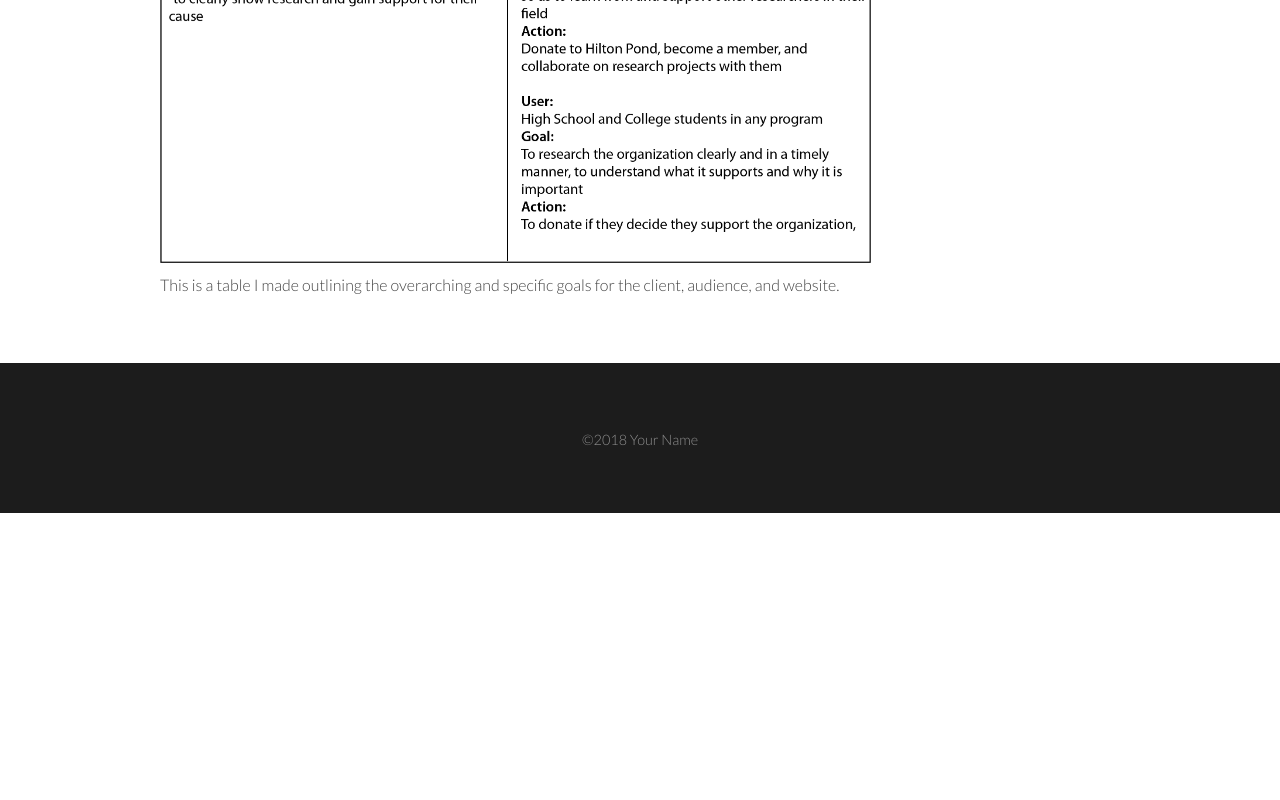
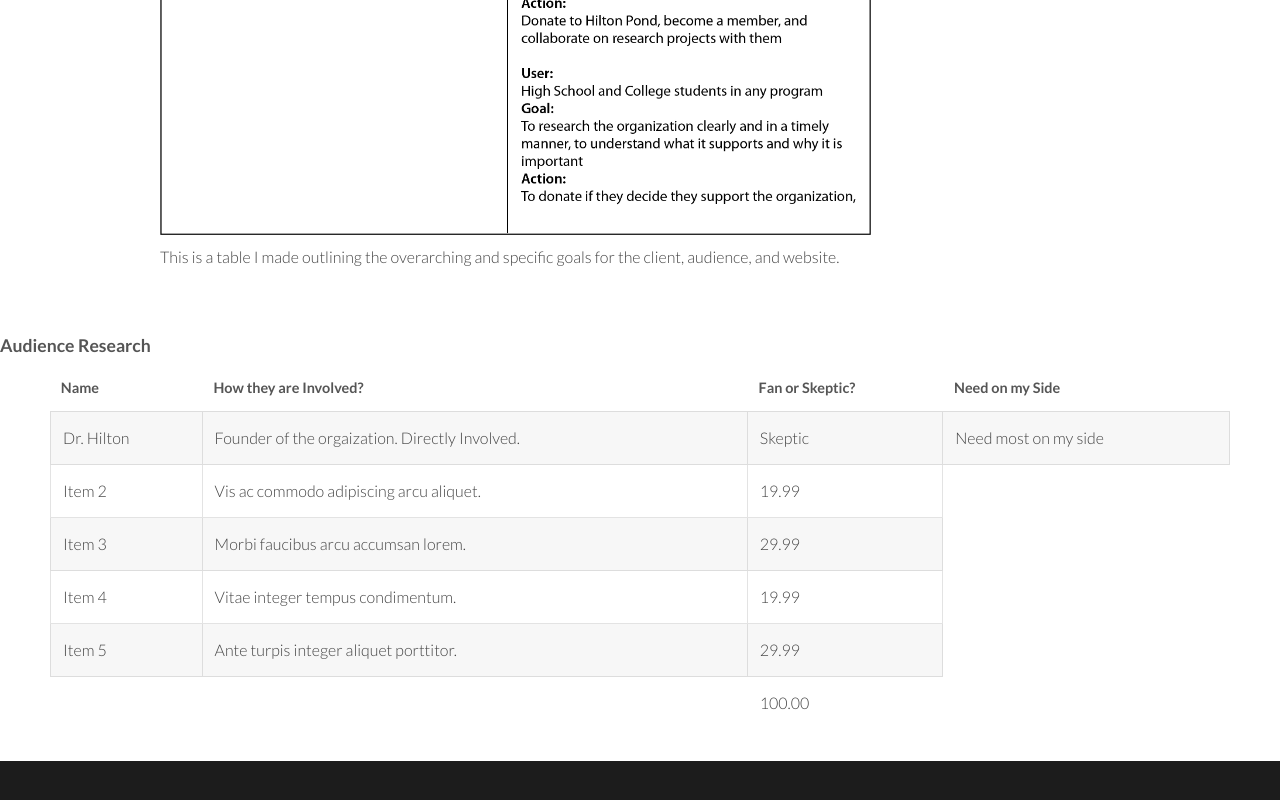
Before and after one commit to dakota-riemer/hiltonPondCenter, a plain HTML site: page audienceGoals.html in a window 1280 px wide. Shown: the part 1970-2770 px from the top of the page. Before the commit the page ends 2483 px from the top, so only its background shows below. Drawn offline with Linux system fonts and the light colour scheme.

Commit message:
audience updates commit

```diff
--- a/assets/css/custom.css
+++ b/assets/css/custom.css
@@ -42,3 +42,8 @@
 
   border-bottom: 1px solid rgba(144, 144, 144, 0.25);
 }
+
+.table-wrapper {
+  margin-left: 50px;
+  margin-right: 50px;
+}
--- a/audienceGoals.html
+++ b/audienceGoals.html
@@ -33,20 +33,71 @@
       <section id="main">
         <div class="inner">
           <div class="image fit">
-          <img height="450px" src ="images\homepage.png"/>
+          <img height="500px" src ="images\audience.jpg"/>
           </div>
           <header>
             <h1>Audience and Goals</h1>
             <p class="info"></p>
           </header>
 
-          <h2>Audience</h2>
-          <h2>Audience Research</h2>
+
+          <h3>Audience Research</h3>
           <img height="700px" src ="images\audience research post it.jpg"/>
           <p>This image shows the research I had done on my audience and everyone involved in my project, either directly or indirectly.</p>
           <img height="600px" src ="images\goals for Hilton Pond Center.jpg"/>
           <p>This is a table I made outlining the overarching and specific goals for the client, audience, and website.</p>
           </section>
+
+
+					<section>
+						<h4>Audience Research</h4>
+						<div class="table-wrapper">
+							<table class="alt">
+								<thead>
+									<tr>
+										<th>Name</th>
+										<th>How they are Involved?</th>
+										<th>Fan or Skeptic?</th>
+										<th>Need on my Side</th>
+									</tr>
+								</thead>
+								<tbody>
+									<tr>
+										<td>Dr. Hilton</td>
+										<td>Founder of the orgaization. Directly Involved.</td>
+										<td>Skeptic</td>
+										<td>Need most on my side</td>
+									</tr>
+									<tr>
+										<td>Item 2</td>
+										<td>Vis ac commodo adipiscing arcu aliquet.</td>
+										<td>19.99</td>
+									</tr>
+									<tr>
+										<td>Item 3</td>
+										<td> Morbi faucibus arcu accumsan lorem.</td>
+										<td>29.99</td>
+									</tr>
+									<tr>
+										<td>Item 4</td>
+										<td>Vitae integer tempus condimentum.</td>
+										<td>19.99</td>
+									</tr>
+									<tr>
+										<td>Item 5</td>
+										<td>Ante turpis integer aliquet porttitor.</td>
+										<td>29.99</td>
+									</tr>
+								</tbody>
+								<tfoot>
+									<tr>
+										<td colspan="2"></td>
+										<td>100.00</td>
+									</tr>
+								</tfoot>
+							</table>
+						</div>
+					</section>
 
 
 
```
Also changed, not shown: index.html (+4 -4 lines), images/HiltonJrBillCameraMike01.jpg (added), images/audience.jpg (added).
